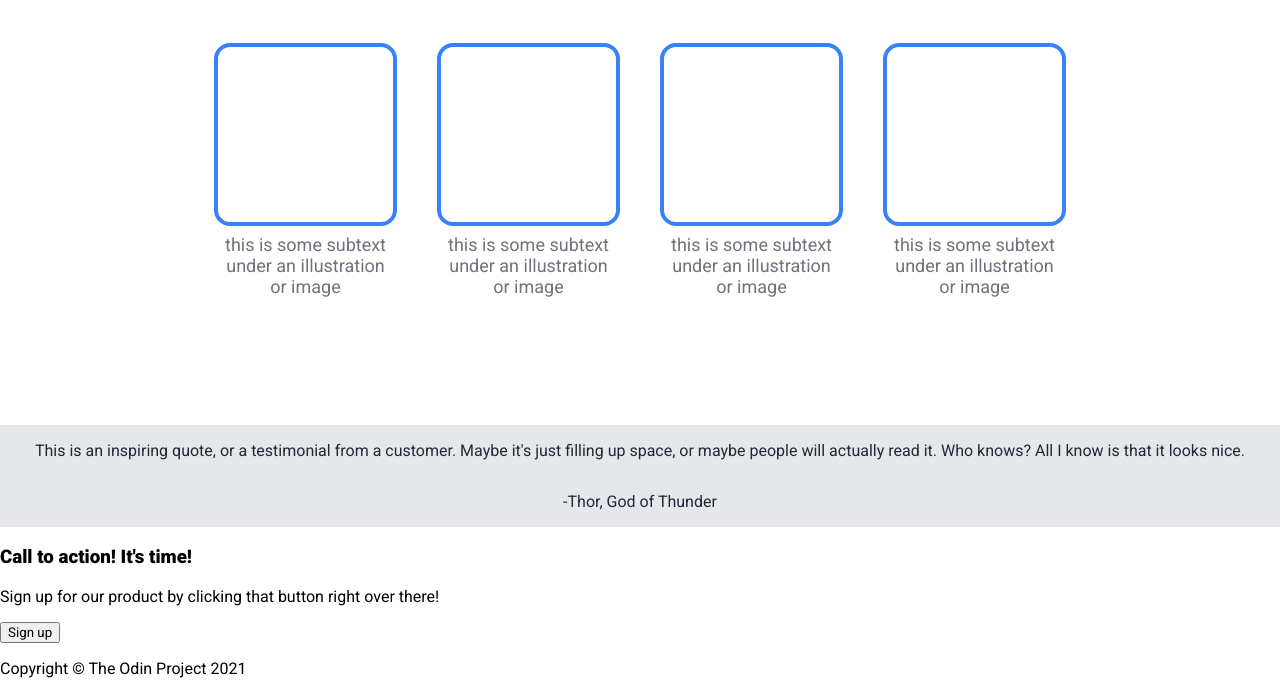
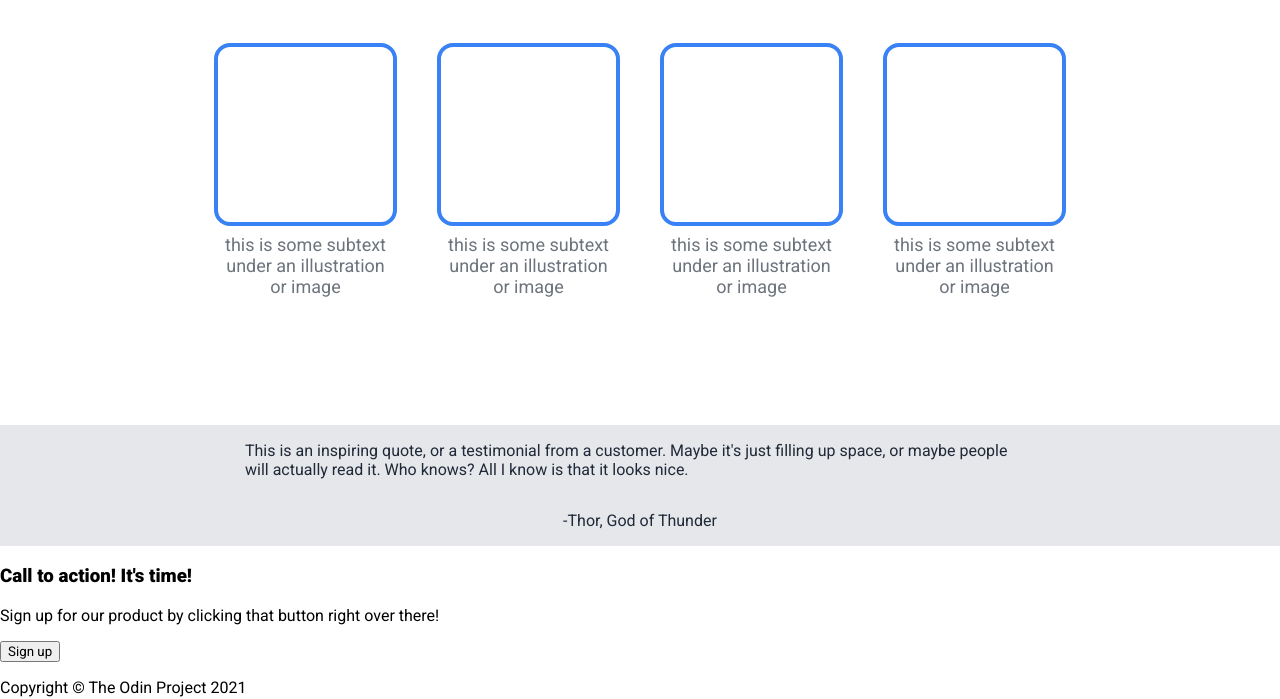
Before and after one commit to AllieKatte/odin-landing-page, a plain HTML site: page index.html in a window 1280 px wide. Shown: the part 618-1317 px from the top of the page. Drawn offline with Linux system fonts and the light colour scheme.

Commit message:
Set the fixed width of the quote container

```diff
--- a/style.css
+++ b/style.css
@@ -148,4 +148,5 @@ body {
   display: flex;
   flex-direction: column;
   align-items: center;
+  width: 790px;
 }
```
